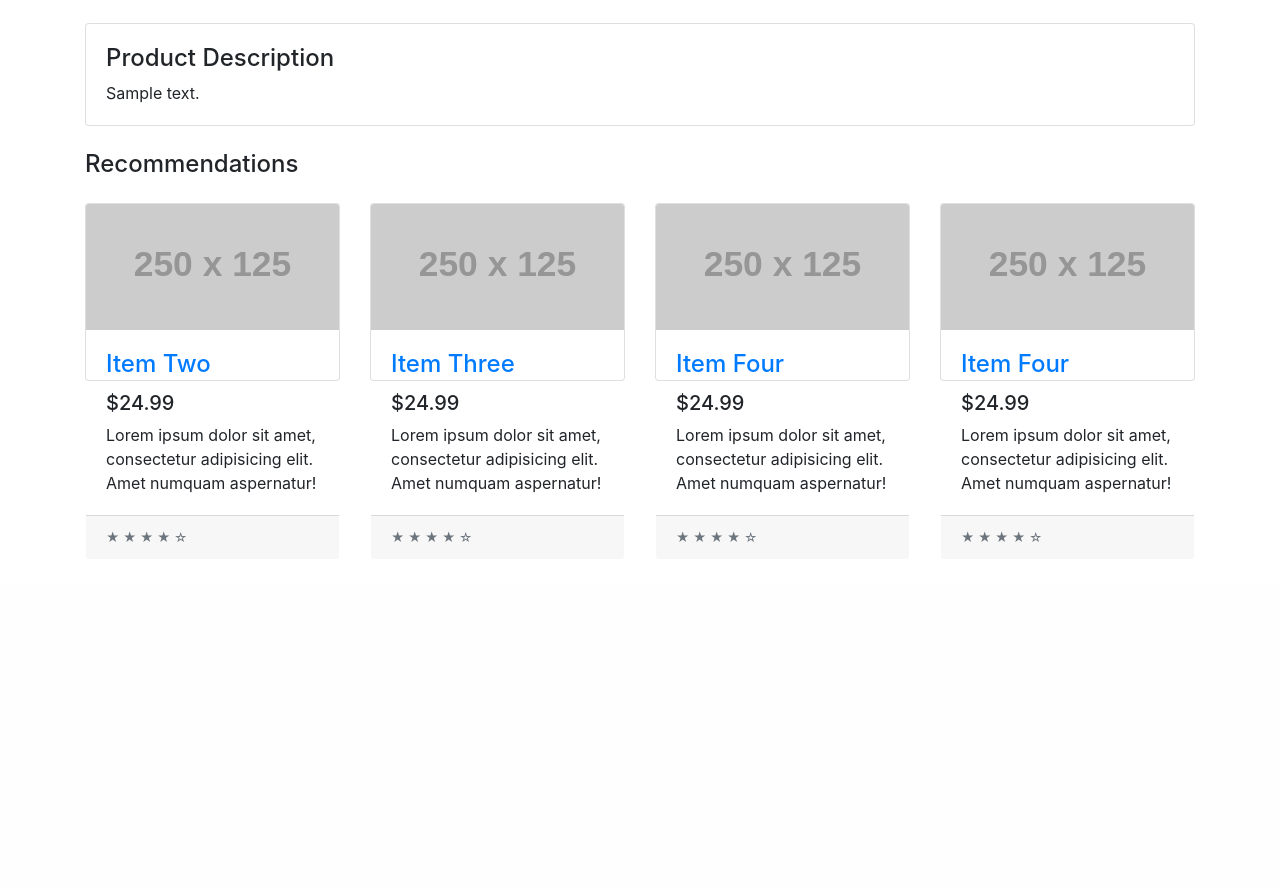
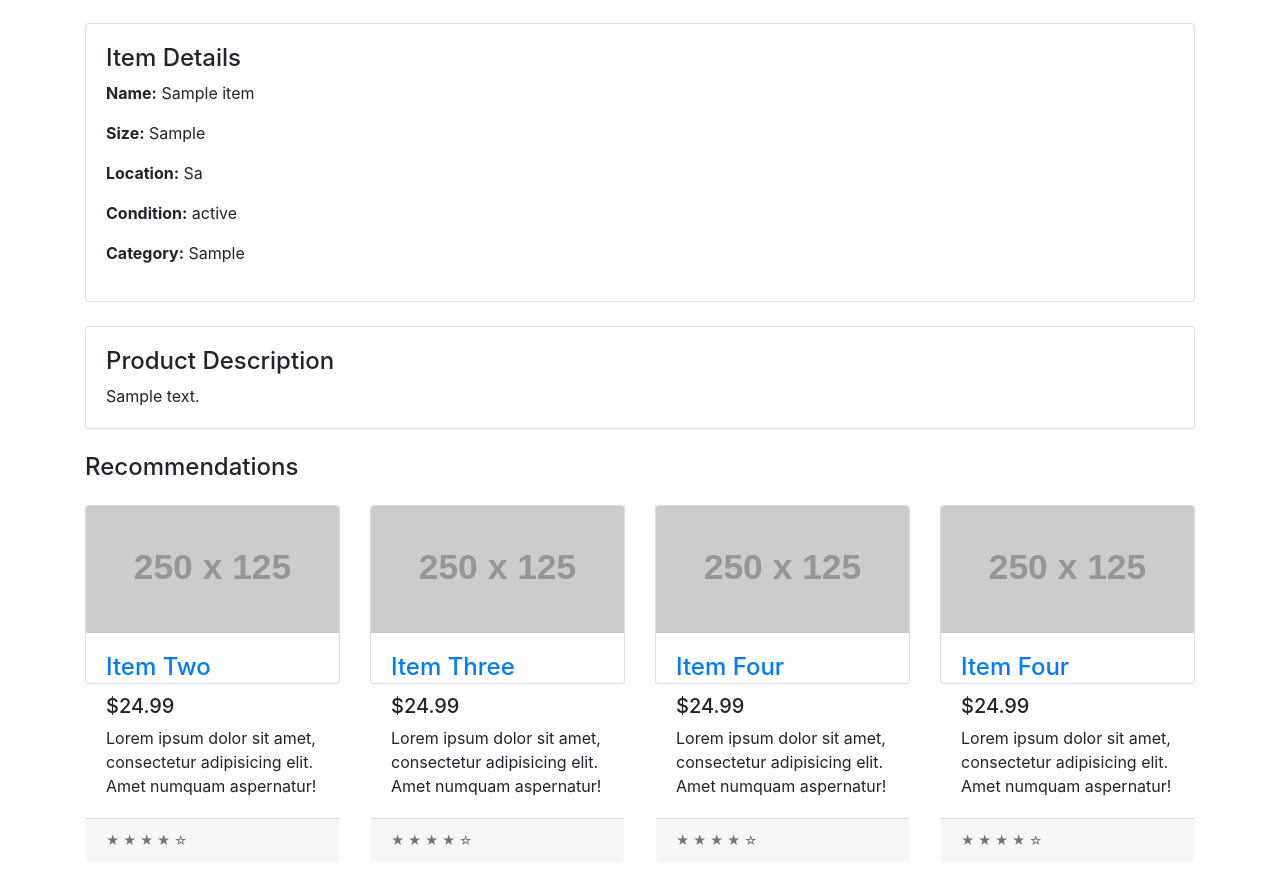
Before and after one commit to jason-james/a-bay, a PHP site: page /product_listing.php?item_id=1 in a window 1280 px wide. Shown: the part 518-1405 px from the top of the page. Before the commit the page ends 1060 px from the top, so only its background shows below. Run offline with PHP 8.4, Linux system fonts and the light colour scheme; the visitor is signed in with stand-in values (Sample User, id 1); tables that the repository leaves empty hold one stand-in row (values such as "Sample post"); grey boxes labelled with a size stand in for pictures from a placeholder-image service; some libraries are stand-ins or nearby versions.

Commit message:
Bidding and adding items both working well

```diff
--- a/private/deji_query_functions.php
+++ b/private/deji_query_functions.php
@@ -3,8 +3,8 @@
 <?php
 
 
-    function get_list_of_bids($db) {
-        $query = "SELECT * FROM bid";
+    function get_list_of_bids($db, $item) {
+        $query = "SELECT * FROM bid where bid_on_fk = $item";
         $bid_set = mysqli_query($db, $query);
         return $bid_set;
     }
--- a/public/html/insert_item_info.php
+++ b/public/html/insert_item_info.php
@@ -49,6 +49,7 @@ if($result_set1) {
     $sql2 .= "'" . $item_id . "'" ;
     $sql2 .= ");";
     $result_set2 = mysqli_query($db, $sql2);
+    $listing_id = mysqli_insert_id($db);
 
     if($result_set2) {
         redirect_to('/public/html/product_listing.php?item_id=' . $item_id);
--- a/public/html/product_listing.php
+++ b/public/html/product_listing.php
@@ -14,11 +14,6 @@ $seller_fk = $item_details ['seller_fk'];
 $query = "SELECT username FROM user where user_fk = $seller_fk";
 $query_res = mysqli_query($db, $query);
 $seller_details = $query_res -> fetch_assoc();
-
-
-$bidder_fk = $_SESSION['user_id'];
-$bid_on_fk = $item_details['item_id'];
-
 ?>
 
 <body>
@@ -48,7 +43,7 @@ $bid_on_fk = $item_details['item_id'];
     </div>
 </nav>
 <div class="container">
-    <!-- Modal -->
+<!-- Modal -->
     <div class="modal fade" id="bidModal" tabindex="-1" role="dialog" aria-labelledby="bidModal" aria-hidden="true">
         <div class="modal-dialog modal-dialog-centered" role="document">
             <div class="modal-content">
@@ -58,20 +53,20 @@ $bid_on_fk = $item_details['item_id'];
                         <span aria-hidden="true">&times;</span>
                     </button>
                 </div>
-
                 <div class="modal-body">
-                    <form action= "<?php echo url_for('/html/send_bid_to_db.php')?>" method="post">
-                        <div class="input-group mb-3">
+                        <form action="<?php echo url_for('/html/send_bid_to_db.php?item_id=' . $item_id)?>" method="post">
+                            <div class="input-group mb-3">
                             <div class="input-group-prepend">
                                 <span class="input-group-text">£</span>
                             </div>
-                            <input type="number" class="form-control" aria-label="Amount (to the nearest dollar) name = "bid_amount">
-                            <input type="submit" value="Click here to Submit bid"/>
-                        </div>
+                            <input type="text" required class="form-control" name="bid_amount" aria-label="Amount (to the nearest dollar)">
+                            <div class="input-group-append">
+                                <button type="submit" class="btn btn-primary">Submit bid</button>
+                            </div>
+                        </form>
+
+                    </div>
                 </div>
-                </form>
-
-
 
             </div>
         </div>
@@ -152,8 +147,7 @@ $bid_on_fk = $item_details['item_id'];
             <!-- Card content -->
             <div class="card-body">
                 <!-- Title -->
-                <h5 class="card-subtitle"><a><?php echo $seller_details['username'];
-                        ?></a></h5>
+                <h5 class="card-subtitle"><a><?php echo $seller_details['username']; ?></a></h5>
                 <!-- Data -->
                 <small class="text-muted">&#9733; &#9733; &#9733; &#9733; &#9734;</small>
 
@@ -168,6 +162,24 @@ $bid_on_fk = $item_details['item_id'];
         <!-- Card -->
     </div>
     </div>
+
+<!-- Item details e.g. size etc -->
+
+<div class="row my-4">
+    <div class="col">
+        <div class="card">
+            <div class="card-body">
+                <h4>Item Details</h4>
+                <p><strong>Name:</strong> <?php echo $item_details['item_name']?></p>
+                <p><strong>Size:</strong> <?php echo $item_details['size']?></p>
+                <p><strong>Location:</strong> <?php echo $item_details['location']?></p>
+                <p><strong>Condition:</strong> <?php echo $item_details['state']?></p>
+                <p><strong>Category:</strong> <?php echo $item_details['category']?></p>
+            </div>
+        </div>
+    </div>
+</div>
+<!-- Item description -->
 
     <div class="row my-4">
         <div class="col">
```
Also changed, not shown: public/html/bids_for_this_item.php (+7 -22 lines), public/html/send_bid_to_db.php (+4 -3 lines).
